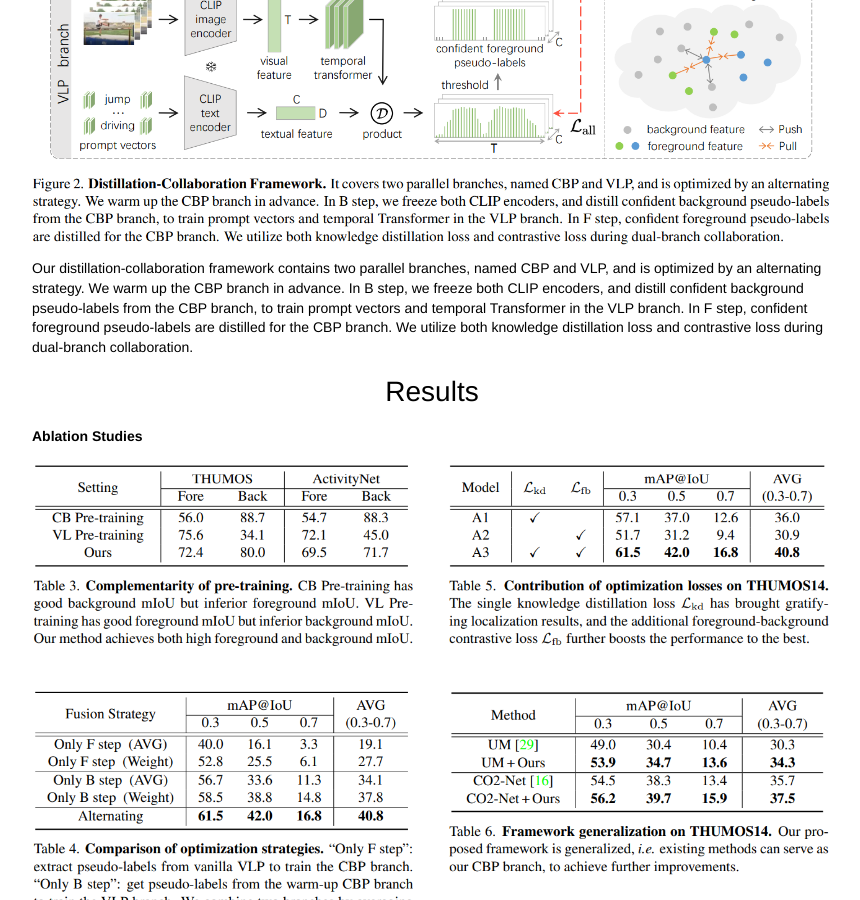
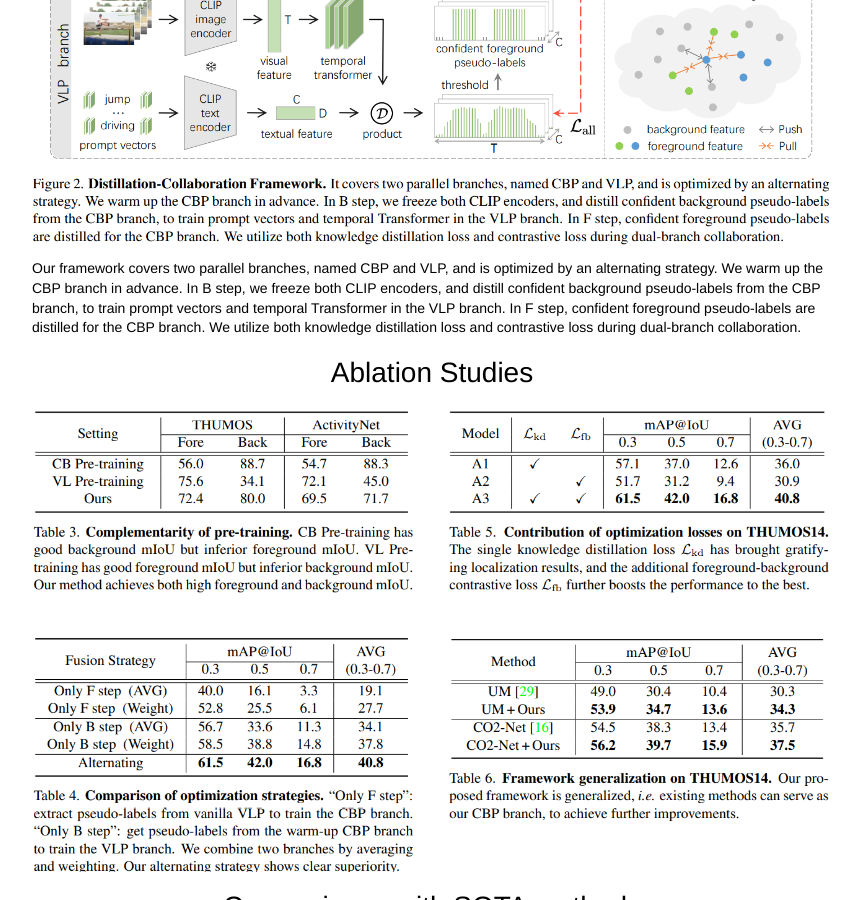
Before and after one commit to ju-chen/Voide1220.github.io, a Jekyll site: the page distillation_collaboration/index.html, which Jekyll copies as it is, in a window 1280 px wide and 900 px high, scrolled down 1442 px. Shown: the whole window, without its empty margins (208-1068 px from the left). Built offline with Jekyll 4.4.1, drawn with Linux system fonts in a browser that asks for light colours; some web fonts are replaced; some of the changed text lies outside the part shown.

Commit message:
Update index.html

```diff
--- a/distillation_collaboration/index.html
+++ b/distillation_collaboration/index.html
@@ -333,12 +333,10 @@
 	      </div>
         </center>
       </center>
-	<p>Our distillation-collaboration framework contains two parallel branches, named CBP and VLP, and is optimized by an alternating strategy. We warm up the CBP branch in advance. In B step, we freeze both CLIP encoders, and distill confident background pseudo-labels from the CBP branch, to train prompt vectors and temporal Transformer in the VLP branch. In F step, confident foreground pseudo-labels are distilled for the CBP branch. We utilize both knowledge distillation loss and contrastive loss during dual-branch collaboration. </p>
+	<p>Our framework covers two parallel branches, named CBP and VLP, and is optimized by an alternating strategy. We warm up the CBP branch in advance. In B step, we freeze both CLIP encoders, and distill confident background pseudo-labels from the CBP branch, to train prompt vectors and temporal Transformer in the VLP branch. In F step, confident foreground pseudo-labels are distilled for the CBP branch. We utilize both knowledge distillation loss and contrastive loss during dual-branch collaboration. </p>
 
 
-       <center><h1>Results</h1></center>
-
-       <p><b> Ablation Studies </b> </p>
+       <center><h1>Ablation Studies</h1></center>
        <p><img class="center"  src="./image/ablations.png" width="800px"></p>
 
 
```
Also changed, not shown: other parts of distillation_collaboration/index.html (+3 -2 lines).
